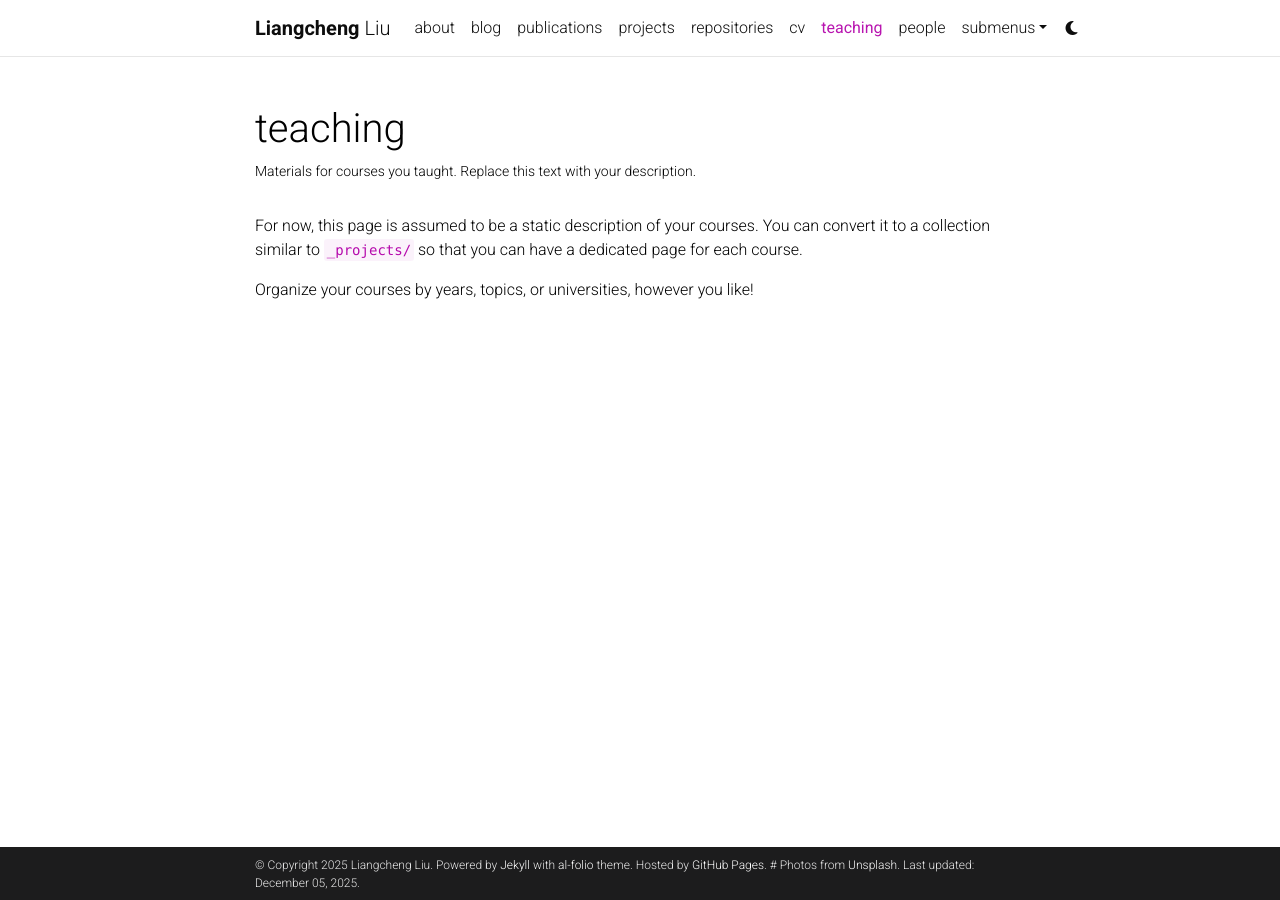
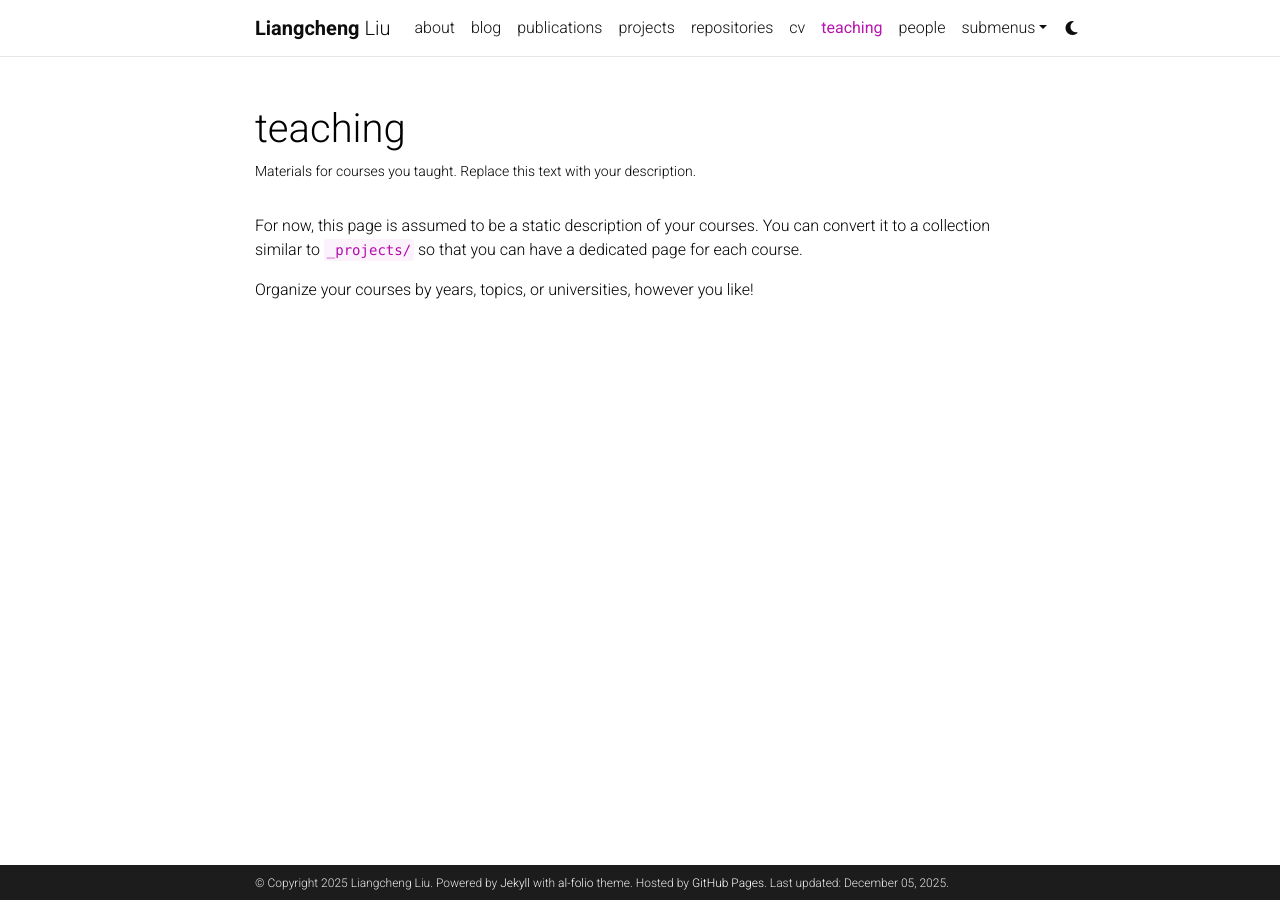
Before and after one commit to LiangchengLiu/LiangchengLiu.github.io, a Jekyll site: the page built from _pages/teaching.md, in a window 1280 px wide. Built offline with Jekyll 4.4.1, drawn with Linux system fonts in a browser that asks for light colours; comment, search, counter and statistics services are not loaded; a style sheet for code colours, icons or effects is not loaded.

```diff
--- a/_config.yml
+++ b/_config.yml
@@ -6,13 +6,13 @@ title: blank # the website title (if blank, full name will be used instead)
 first_name: Liangcheng
 middle_name:
 last_name: Liu
-email: 239858168@qq.com
+email: liulc2022@mail.sustech.edu.cn
 description: > # the ">" symbol means to ignore newlines until "footer_text:"
   My personal webpage. Based on [*folio](https://github.com/bogoli/-folio) design.
 footer_text: >
   Powered by <a href="https://jekyllrb.com/" target="_blank">Jekyll</a> with <a href="https://github.com/alshedivat/al-folio">al-folio</a> theme.
   Hosted by <a href="https://pages.github.com/" target="_blank">GitHub Pages</a>.
-  # Photos from <a href="https://unsplash.com" target="_blank">Unsplash</a>.
+
 keywords: Automation, Control, Optimization, UAVs  # add your own keywords or leave empty
 
 lang: en # the language of your site (for example: en, fr, cn, ru, etc.)
```
